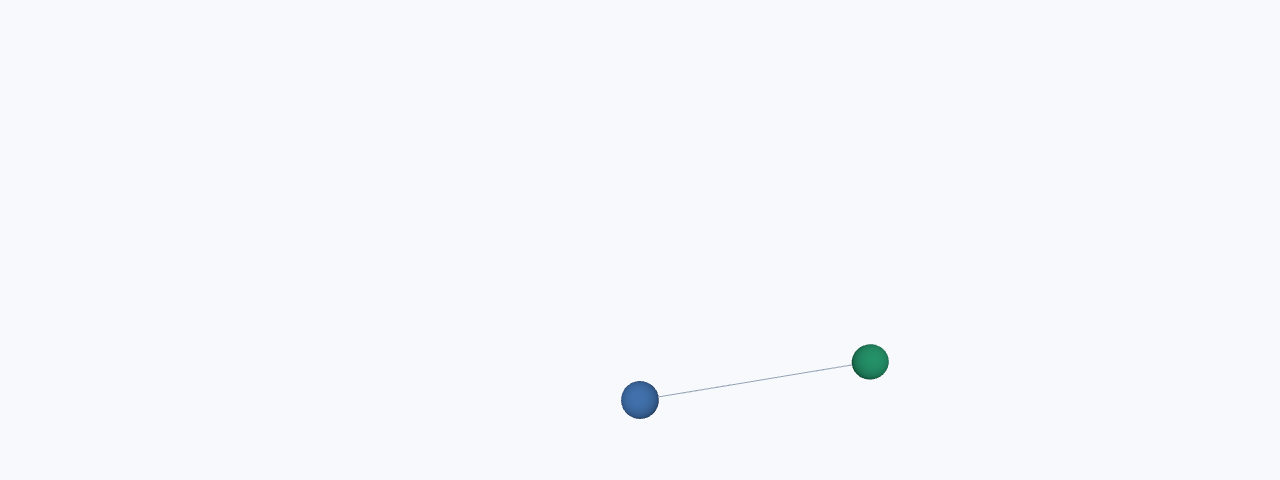
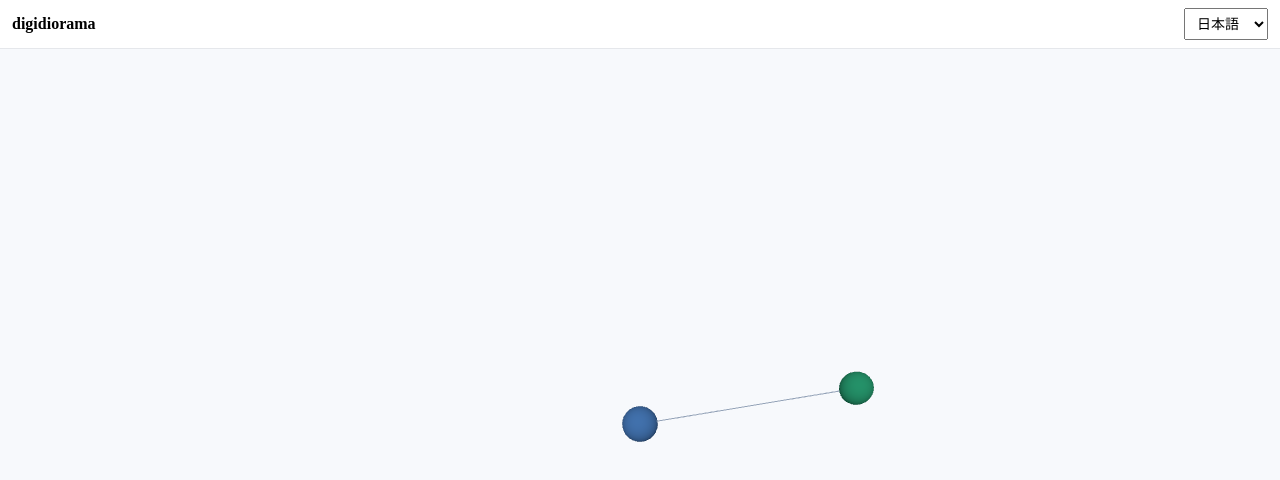
Before and after one commit to q2t-project/digidiorama, a plain HTML site: page index.html in a window 1280 px wide. Drawn offline with nearby package versions, Linux system fonts and the light colour scheme; animation ran at ten frames a second.

Commit message:
P2 UI + i18n

```diff
--- a/index.html
+++ b/index.html
@@ -2,7 +2,7 @@
 <html lang="ja">
 <head>
   <meta charset="utf-8" />
-  <title>digidiorama — P0</title>
+  <title>digidiorama — P2</title>
   <meta name="viewport" content="width=device-width, initial-scale=1" />
   <base href="/digidiorama/">
   <link rel="stylesheet" href="styles/style.css" />
@@ -16,7 +16,19 @@
   </script>
 </head>
 <body>
+  <!-- ===== P2: UIヘッダー ===== -->
+  <header class="topbar">
+    <div class="title" data-i18n="title">digidiorama</div>
+    <div class="spacer"></div>
+    <select id="lang" aria-label="Language">
+      <option value="ja">日本語</option>
+      <option value="en">English</option>
+    </select>
+  </header>
+
+  <!-- Three.js Viewer -->
   <div id="viewer"></div>
+
   <script type="module" src="scripts/app.js"></script>
 </body>
 </html>
--- a/scripts/app.js
+++ b/scripts/app.js
@@ -4,6 +4,24 @@ import { OrbitControls } from "three/addons/controls/OrbitControls.js";
 const el = document.getElementById("viewer");
 const scene = new THREE.Scene();
 scene.background = new THREE.Color(0xf7f9fc);
+
+// ===== i18n 辞書 =====
+const i18nDict = {
+  ja: { title: "digidiorama", loading: "読み込み中…" },
+  en: { title: "digidiorama", loading: "Loading…" }
+};
+
+function applyI18n(lang) {
+  const dict = i18nDict[lang] ?? i18nDict.ja;
+  document.querySelectorAll("[data-i18n]").forEach(el => {
+    const key = el.getAttribute("data-i18n");
+    if (dict[key]) el.textContent = dict[key];
+  });
+}
+
+const langSel = document.getElementById("lang");
+langSel.addEventListener("change", () => applyI18n(langSel.value));
+applyI18n(langSel.value);
 
 const camera = new THREE.PerspectiveCamera(60, el.clientWidth / el.clientHeight, 0.1, 1000);
 camera.position.set(2.5, 2, 3);
--- a/styles/style.css
+++ b/styles/style.css
@@ -1,3 +1,30 @@
 html, body { margin: 0; height: 100%; }
-#viewer { position: fixed; inset: 0; }
+#viewer { position: fixed; inset: 0; top: 48px; } /* ヘッダー分下げる */
 canvas { display: block; }
+
+/* ===== P2: ヘッダーUI ===== */
+.topbar {
+  position: fixed;
+  top: 0; left: 0; right: 0;
+  height: 48px;
+  display: flex;
+  align-items: center;
+  gap: 12px;
+  padding: 0 12px;
+  background: rgba(255,255,255,0.85);
+  backdrop-filter: blur(8px);
+  border-bottom: 1px solid #e5e7eb;
+  z-index: 10;
+}
+.topbar .title { font-weight: 600; }
+.topbar .spacer { flex: 1; }
+
+select#lang {
+  font-size: 14px;
+  padding: 6px 8px;
+}
+
+/* モバイル最適化 */
+@media (hover:none) and (pointer:coarse) {
+  select#lang { padding: 10px 12px; }
+}
```
